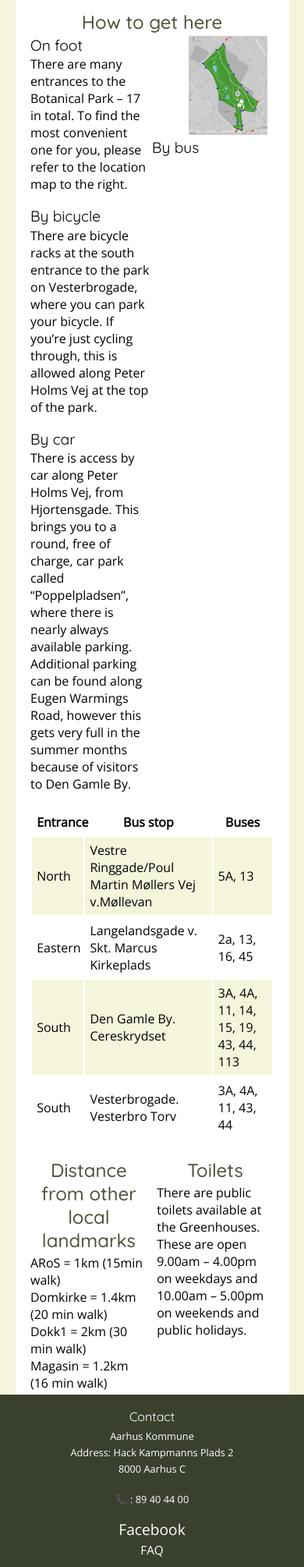
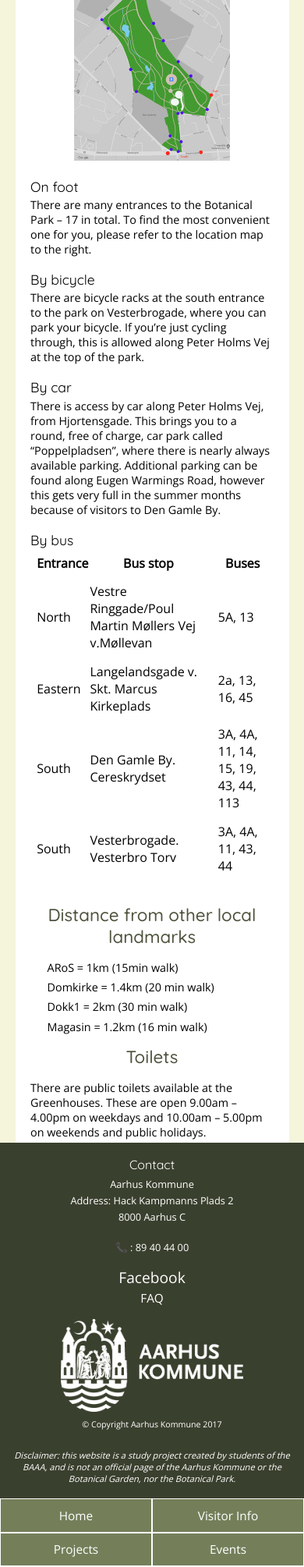
Before and after one commit to 2semesterZ2/examGrp1, a PHP site: page /location.php in a window 390 px wide. Shown: the part 1039-3048 px from the top of the page at 78% size. Run offline with PHP 8.4, Linux system fonts and the light colour scheme.

Commit message:
Location responsive styling
Responsive styling for the location page

```diff
--- a/css/header.css
+++ b/css/header.css
@@ -2,6 +2,7 @@
 nav#desktopNav {
     display: none;
 }
+	/*positioning of the logo CSS used from W3Schools: https://www.w3schools.com/css/css_align.asp*/
 header {
     background-image: url(../pictures/banner-trees.jpg);
     height: 100px;
--- a/css/style.css
+++ b/css/style.css
@@ -14,7 +14,7 @@ article {
 h1 {
     font-family: 'Quicksand', sans-serif;
     font-weight: 500;
-    font-size: 2em;
+    font-size: 1.6em;
     text-align: center;
     margin-top: 1%;
     margin-bottom: 1%;
@@ -23,20 +23,19 @@ h1 {
 h2 {
     font-family: 'Quicksand', sans-serif;
     font-weight: 500;
-    font-size: 1.5em;
+    font-size: 1.4em;
     text-align: center;
-    margin-top: 4%;
-    margin-bottom: 1%;
+    margin: 4% 0;
     color: #4d543d;
 }
 h3 {
     font-family: 'Quicksand', sans-serif;
     font-weight: 400;
-    font-size: 1.2em;
+    font-size: 1.1em;
 }
 p {
     font-family: 'Open Sans', sans-serif;
-    font-size: 1em;
+    font-size: 0.9em;
     padding-top: 1%;
 }
 a {
@@ -339,8 +338,46 @@ div.textLeft {
     padding: 0 0 0 0;
 }
 /*Location subpage */
-#mapGoogle {
-    padding: 0 25% 0 25%;
+
+/*Under Contruction Page*/
+#underConstructionImg {
+    padding: 0 10% 0 10%;
+    width: 80%;
+}
+
+/*responsive styling starts here*/
+@media only screen and (min-width: 280px) {
+	/*responsive styling of location page*/
+div#desktopLocation {
+    display: none;
+}
+div#mapGoogle {
+    text-align: center;
+    padding: 0;
+}
+div#mapGoogle iframe {
+    border: 0;
+    width: 100%;
+}
+div.rightMap {
+    text-align: center;
+    margin-top: 4%;
+}
+picture#map-location {
+    width: 100%;
+}
+.distanceOfLandmarks li {
+    list-style: none;
+    text-indent: 1.5em;
+    font-family: 'Open Sans', sans-serif;
+    padding: 1% 0;
+    font-size: 0.9em;
+}
+}
+
+@media only screen and (min-width: 700px) {
+div#mapGoogle {
+    padding: 0 10%;
 }
 .leftInformation {
     width: 50%;
@@ -367,32 +404,8 @@ div.toilets {
     float: left;
     padding-left: 4%;
 }
-/*Under Contruction Page*/
-#underConstructionImg {
-    padding: 0 10% 0 10%;
-    width: 80%;
 }
 
-/*responsive stylng starts here*/
-@media only screen and (min-width: 280px) {
-	div#desktopLocation {
-		display: none;
-	}
-div#mapGoogle {
-    text-align: center;
-    padding: 0;
-}
-div#mapGoogle iframe {
-    border: 0;
-    width: 100%;
-}
-}
-
-@media only screen and (min-width: 700px) {
-div#mapGoogle {
-    padding: 0 10%;
-}
-}
 @media only screen and (min-width: 1050px) {
 div#mapGoogle {
     padding: 0 25%;
--- a/location.php
+++ b/location.php
@@ -14,6 +14,7 @@ include( "includes/head.php" );
 	<!--Content here-->
 	<article>
 		<h1>Park's Location</h1>
+		<div id=desktopLocation>
 			<p>The Botanical Park is one of the largest parks in Aarhus, located near the city centre. It is part of the Botanical Gardens, which also contain the Greenhouses and are bordered by Den Gamle By. The park is open all day, every day and is free to enter. It is a place where you can surround yourself with green lawns, a variety of interesting trees from its days as a botanical garden, as well as a small stream, with the entire area spanning 21.5 hectares. The perfect place for a walk or jog, as well as picnics and barbecues in the warmer months. Dog walkers are also welcome, although dogs must be kept on leads at all times. Cycling is also only allowed along Peter Holms Vej at the top of the park.</p>
 			<br/>
 			<br/>
@@ -22,15 +23,34 @@ include( "includes/head.php" );
 				<iframe width="600" height="450" frameborder="0" style="border:0" src="https://www.google.com" id="googelMaps" onload="setFlag()"></iframe>
 			</div>
 			<script src="javascript/locationMap.js"></script>
+		</div>
 
-		<!--Adress of the place-->
-		<div id="adress"></div>
+		<div id="mobileLocation">
+			<p>The Botanical Park is one of the largest parks in Aarhus, located near the city centre. It is part of the Botanical Gardens, which also contain the Greenhouses and are bordered by Den Gamle By. The park is open all day, every day and is free to enter.</p>
+			<br/>
+			<div id="mapGoogle">
+				<!--Google map of the Botanical Park-->
+				<iframe width="600" height="450" frameborder="0" style="border:0" src="https://www.google.com" id="googelMaps" onload="setFlag()"></iframe>
+			</div>
+			<script src="javascript/locationMap.js"></script>
+			<p>It is a place where you can surround yourself with green lawns, a variety of interesting trees from its days as a botanical garden, as well as a small stream, with the entire area spanning 21.5 hectares. The perfect place for a walk or jog, as well as picnics and barbecues in the warmer months. Dog walkers are also welcome, although dogs must be kept on leads at all times. Cycling is also only allowed along Peter Holms Vej at the top of the park.</p>
+			<br/>
+		</div>
+
 
 		<!--Information about the transport-->
 		<div id="transportinfo">
 			<!--How to get here-->
 			<h2>How to get here</h2>
-
+			<div class="rightMap">
+				<picture id="map-location">
+					<source media="(min-width: 768px)" srcset="pictures/botanical-park-large.jpg">
+					<source media="(min-width: 500px)" srcset="pictures/botanical-park-medium.jpg">
+					<source media="(min-width: 280px)" srcset="pictures/botanical-park-small.jpg">
+					<img src="pictures/botanical-park-large.jpg" alt="Map of the Botanical Park with its entrances." id="rightMapId"/>
+				</picture>
+			</div>
+			<br/>
 			<div class="leftInformation">
 				<h3>On foot</h3>
 				<p>There are many entrances to the Botanical Park – 17 in total. To find the most convenient one for you, please refer to the location map to the right.</p>
@@ -43,16 +63,7 @@ include( "includes/head.php" );
 				</p>
 				<br/>
 			</div>
-			<div class="rightMap">
-				<picture id="map-location">
-						<source media="(min-width: 768px)" srcset="pictures/botanical-park-large.jpg">
-						<source media="(min-width: 500px)" srcset="botanical-park-medium.jpg">
-						<source media="(min-width: 280px)" srcset="botanical-park-small.jpg">
-					<img src="pictures/botanical-park.jpg" alt="Map of the Botanical Park with its entrances." id="rightMapId"/>
-					</picture>
-				</div>
-			<br/>
-			<br/>
+
 			<h3>By bus</h3>
 			<!--Table with buses-->
 			<table>
@@ -89,16 +100,17 @@ include( "includes/head.php" );
 			<!--Distance of other landmarks-->
 			<div class="distanceOfLandmarks">
 				<h2>Distance from other local landmarks</h2>
-                <p>
-                    ARoS = 1km (15min walk)<br> Domkirke = 1.4km (20 min walk)<br> Dokk1 = 2km (30 min walk)<br> Magasin = 1.2km (16 min walk)
-                </p>
+				<ul>
+					<li>ARoS = 1km (15min walk)</li>
+					<li>Domkirke = 1.4km (20 min walk)</li>
+					<li>Dokk1 = 2km (30 min walk)</li>
+					<li>Magasin = 1.2km (16 min walk)</li>
+				</ul>
 			</div>
 			<!--Toilets-->
 			<div class="toilets">
 				<h2>Toilets</h2>
-                <p>
-                    There are public toilets available at the Greenhouses. These are open 9.00am – 4.00pm on weekdays and 10.00am – 5.00pm on weekends and public holidays.
-                </p>
+				<p>There are public toilets available at the Greenhouses. These are open 9.00am – 4.00pm on weekdays and 10.00am – 5.00pm on weekends and public holidays.</p>
 			</div>
 		</div>
 
```
Lines whose indentation alone changed are shown as unchanged.
